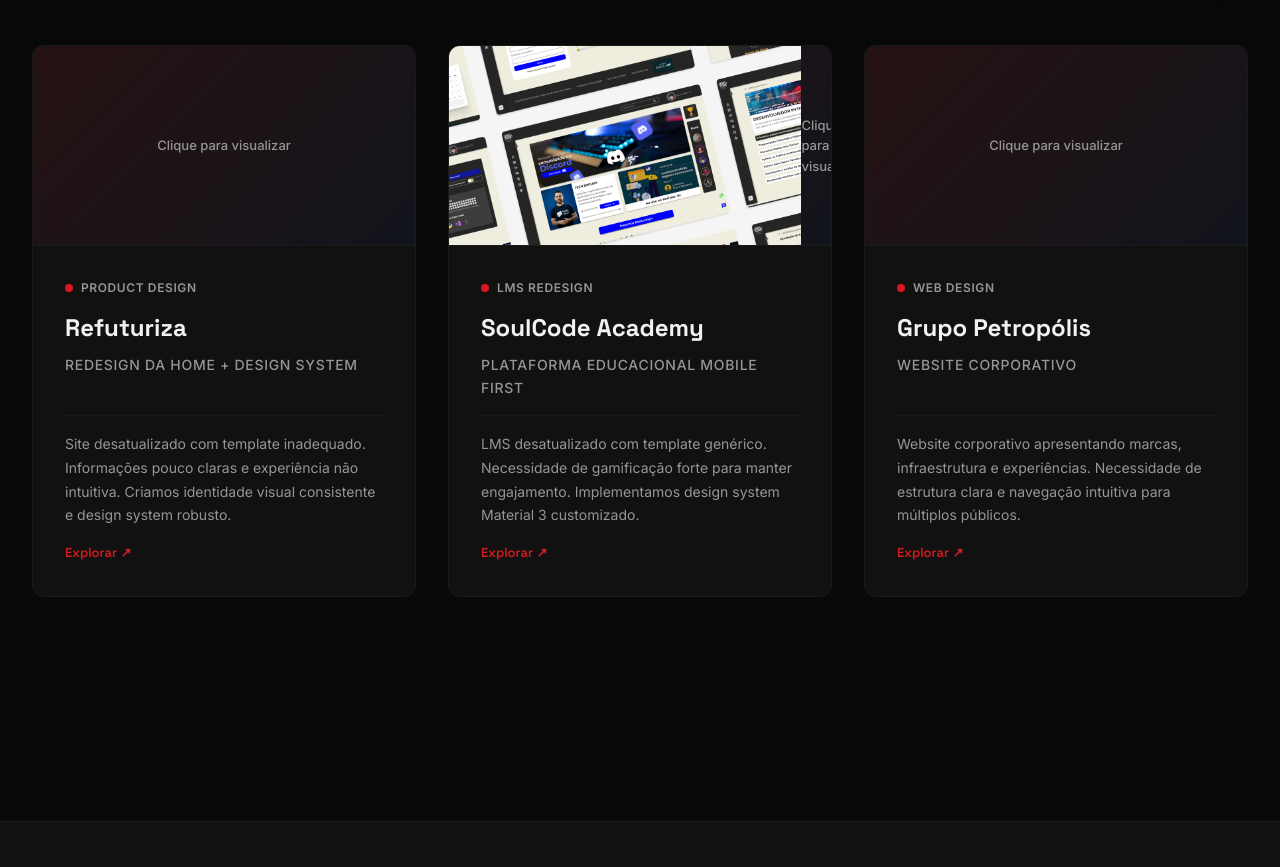
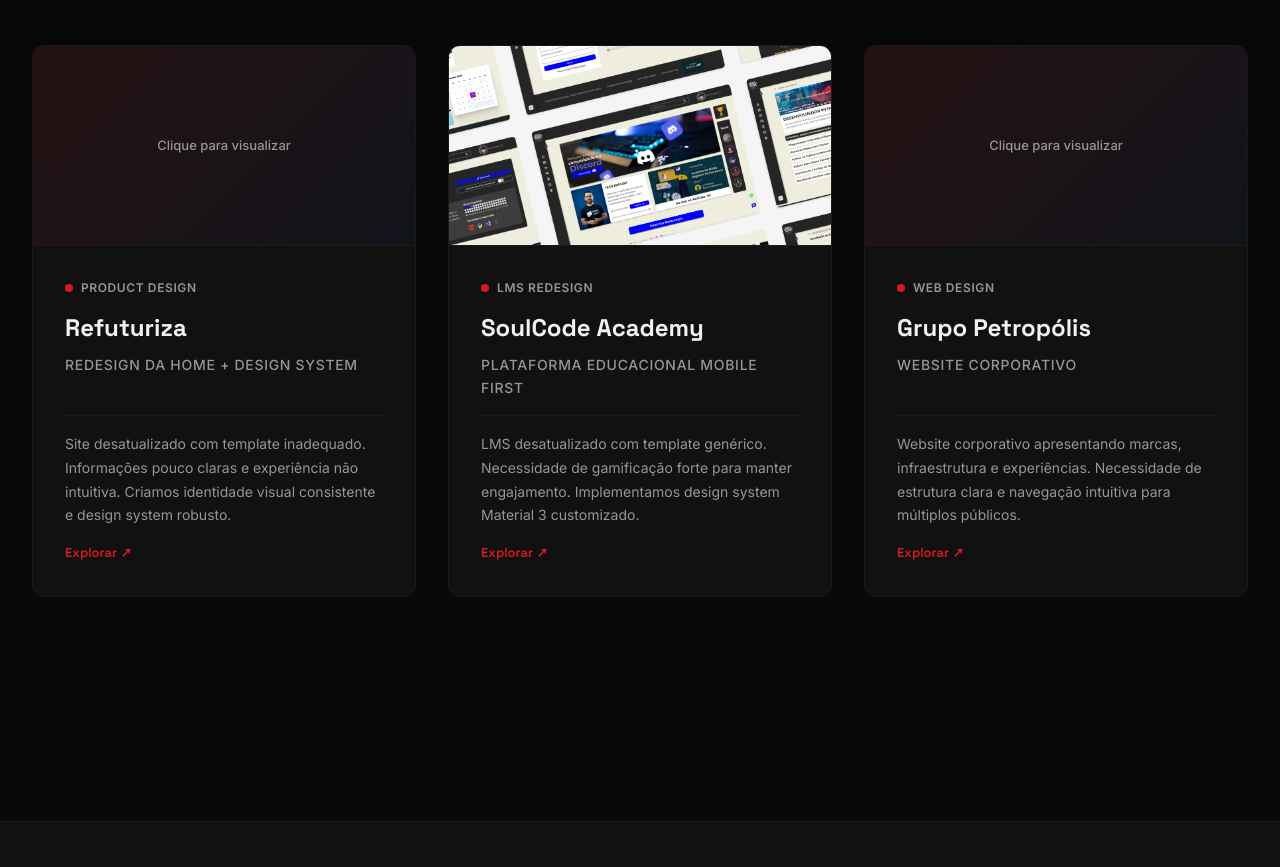
Before and after one commit to DevDaps/portfolio, a website: page index.html in a window 1280 px wide. Shown: the part 787-1654 px from the top of the page. Drawn offline with Linux system fonts and the light colour scheme.

Commit message:
feat: add project images

```diff
--- a/index.html
+++ b/index.html
@@ -1095,7 +1095,6 @@
                 <div class="case-card" onclick="navigateToCase('soulcode')">
                     <div class="case-cover">
                         <img src="assets/images/capa soulcode.png" alt="SoulCode">
-                        <div class="case-cover-placeholder">Clique para visualizar</div>
                     </div>
                     <div class="case-content">
                         <div class="case-meta">
```
